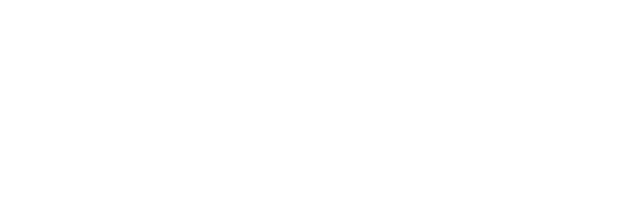
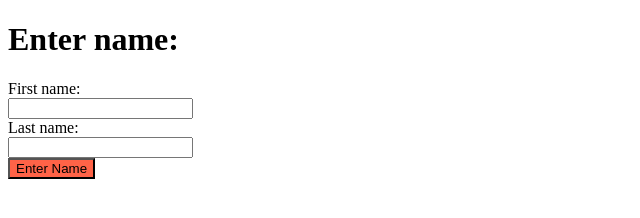
Before and after one commit to MatthewWilson24/Yahtzee, a website: page client/enter_name.html in a window 1280 px wide. Shown: the whole page, without its empty margins (0-640 px from the left). Drawn offline with Linux system fonts and the light colour scheme.

Commit message:
enter name screen v01

```diff
--- a/client/enter_name.html
+++ b/client/enter_name.html
@@ -15,7 +15,14 @@
 </head>
 
 <body>
-
+    <h1>Enter name:</h1>
+    <form>
+        <label for="fname">First name:</label><br>
+        <input type="text" id="fname" name="fname"><br>
+        <label for="lname">Last name:</label><br>
+        <input type="text" id="lname" name="lname">
+      </form>
+      <button type = "button"; style="background-color:Tomato;">Enter Name</button>
 </body>
 
 </html>
```
Also changed, not shown: 1 other file.
